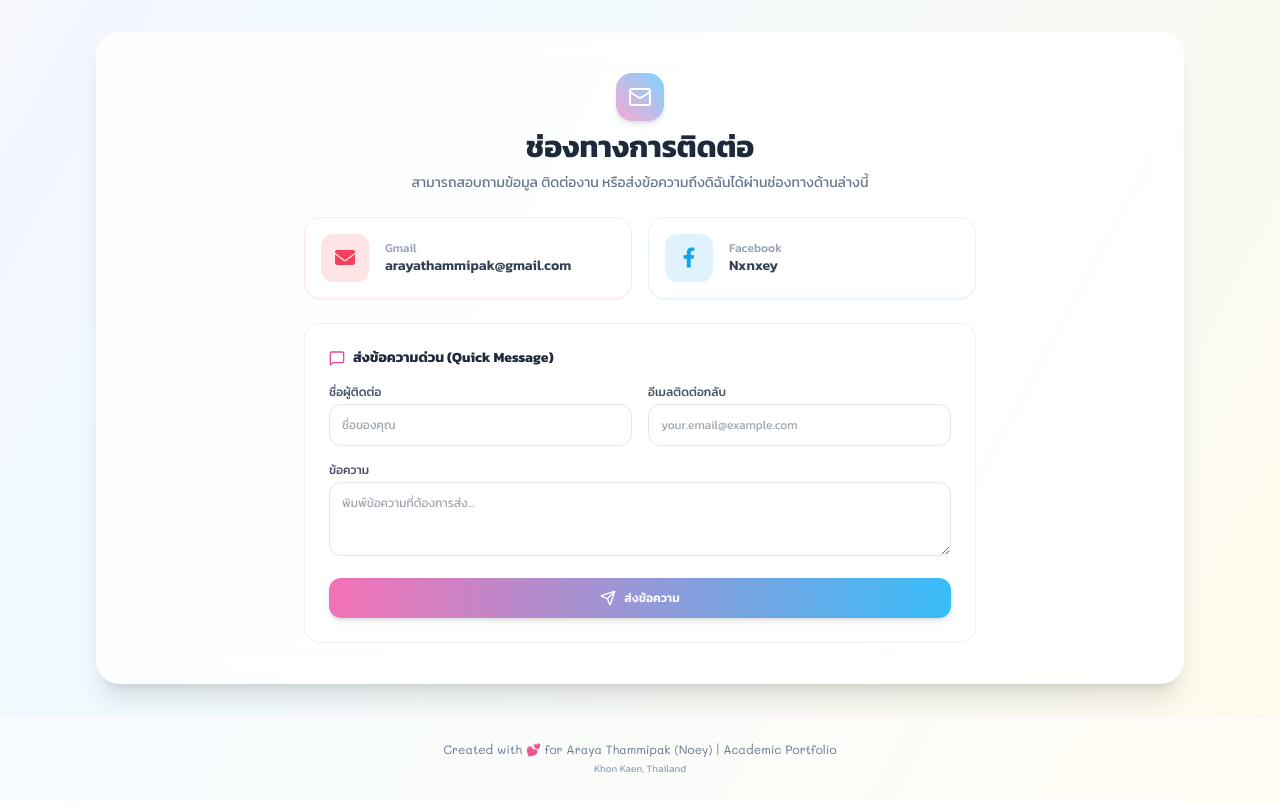
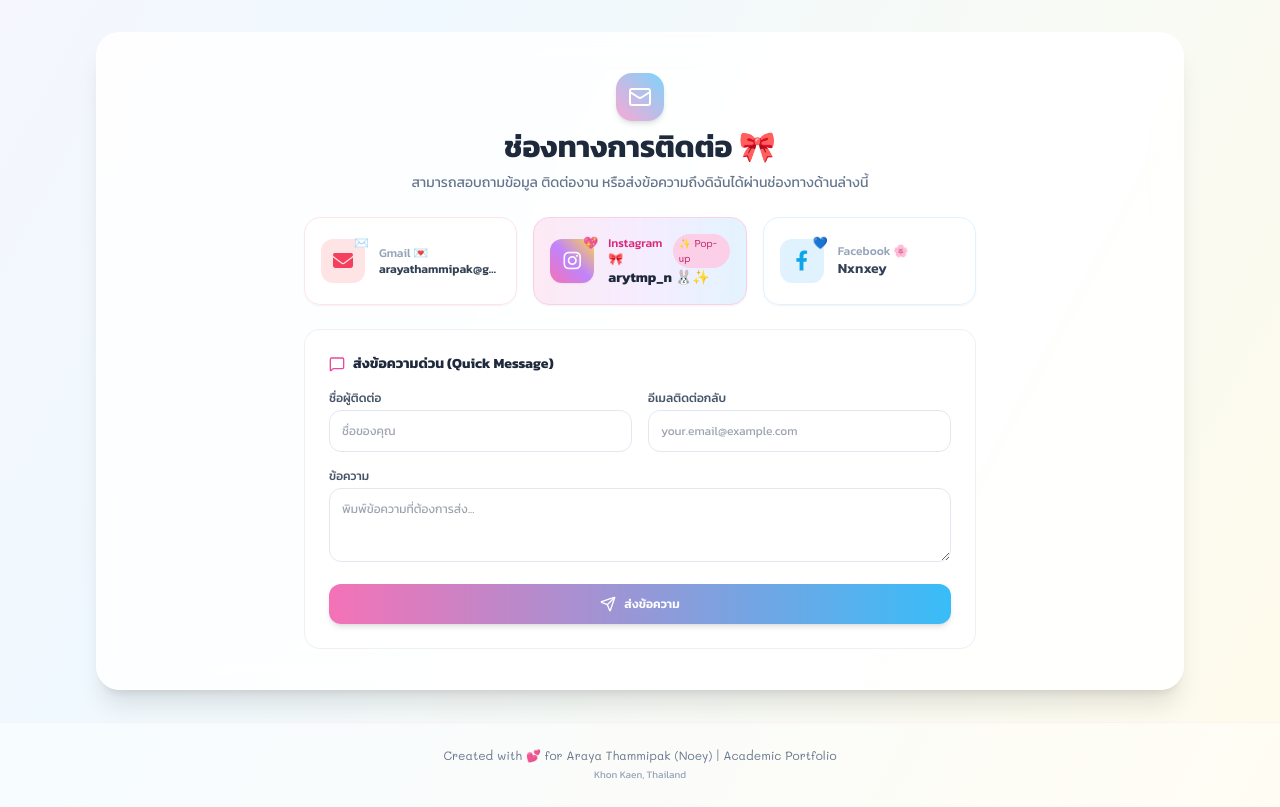
Before and after one commit to Araya114/Nx_port, a plain HTML site: page index.html in a window 1280 px wide. Shown: the part 1580-2387 px from the top of the page. Drawn offline with nearby package versions, Linux system fonts and the light colour scheme.

Commit message:
Update index.html

```diff
--- a/index.html
+++ b/index.html
@@ -417,33 +417,50 @@
                     <div class="inline-flex p-3 bg-gradient-to-tr from-pink-300 to-sky-300 rounded-2xl text-white shadow-md">
                         <i data-lucide="mail" class="w-6 h-6"></i>
                     </div>
-                    <h2 class="text-2xl sm:text-3xl font-bold text-slate-800 dark:text-zinc-100">ช่องทางการติดต่อ</h2>
+                    <h2 class="text-2xl sm:text-3xl font-bold text-slate-800 dark:text-zinc-100">ช่องทางการติดต่อ 🎀</h2>
                     <p class="text-xs sm:text-sm text-slate-500 dark:text-zinc-400">
                         สามารถสอบถามข้อมูล ติดต่องาน หรือส่งข้อความถึงดิฉันได้ผ่านช่องทางด้านล่างนี้
                     </p>
                 </div>
 
                 <!-- Direct Contact Cards -->
-                <div class="grid grid-cols-1 sm:grid-cols-2 gap-4">
+                <div class="grid grid-cols-1 sm:grid-cols-3 gap-4">
                     <!-- Gmail -->
-                    <a href="mailto:arayathammipak@gmail.com" class="flex items-center gap-4 p-4 rounded-2xl bg-white/80 dark:bg-zinc-800/80 shadow-sm hover:shadow-md transition border border-rose-100 dark:border-zinc-700 group">
-                        <div class="w-12 h-12 rounded-xl bg-rose-100 dark:bg-rose-950 text-rose-500 flex items-center justify-center text-xl group-hover:scale-110 transition shrink-0">
+                    <a href="mailto:arayathammipak@gmail.com" class="flex items-center gap-3.5 p-4 rounded-2xl bg-white/80 dark:bg-zinc-800/80 shadow-sm hover:shadow-md transition border border-rose-100 dark:border-zinc-700 group">
+                        <div class="w-11 h-11 rounded-xl bg-rose-100 dark:bg-rose-950 text-rose-500 flex items-center justify-center text-xl group-hover:scale-110 transition shrink-0 relative">
                             <i class="fa-solid fa-envelope"></i>
+                            <span class="absolute -top-1 -right-1 text-xs">✉️</span>
                         </div>
                         <div class="overflow-hidden">
-                            <p class="text-xs text-slate-400 font-medium">Gmail</p>
-                            <p class="text-xs sm:text-sm font-semibold text-slate-700 dark:text-zinc-200 truncate">arayathammipak@gmail.com</p>
+                            <p class="text-xs text-slate-400 font-medium">Gmail 💌</p>
+                            <p class="text-xs font-semibold text-slate-700 dark:text-zinc-200 truncate">arayathammipak@gmail.com</p>
                         </div>
                     </a>
 
+                    <!-- Instagram -->
+                    <button onclick="openInstagramModal()" class="flex items-center gap-3.5 p-4 rounded-2xl bg-gradient-to-r from-pink-100/90 via-purple-100/80 to-sky-100/90 dark:from-pink-950/50 dark:via-purple-950/50 dark:to-sky-950/50 shadow-sm hover:shadow-md hover:scale-[1.02] transition border border-pink-200 dark:border-pink-800/50 group text-left w-full">
+                        <div class="w-11 h-11 rounded-xl bg-gradient-to-tr from-pink-400 via-purple-400 to-amber-300 text-white flex items-center justify-center text-xl group-hover:scale-110 transition shrink-0 relative shadow-sm">
+                            <i class="fa-brands fa-instagram"></i>
+                            <span class="absolute -top-1 -right-1 text-xs">💖</span>
+                        </div>
+                        <div class="overflow-hidden flex-1">
+                            <div class="flex items-center justify-between">
+                                <p class="text-xs text-pink-600 dark:text-pink-300 font-medium">Instagram 🎀</p>
+                                <span class="text-[10px] bg-pink-200 dark:bg-pink-800 text-pink-700 dark:text-pink-200 px-1.5 py-0.5 rounded-full font-cute">✨ Pop-up</span>
+                            </div>
+                            <p class="text-xs sm:text-sm font-bold text-slate-800 dark:text-zinc-100 truncate">arytmp_n 🐰✨</p>
+                        </div>
+                    </button>
+
                     <!-- Facebook -->
-                    <a href="https://facebook.com" target="_blank" rel="noopener" class="flex items-center gap-4 p-4 rounded-2xl bg-white/80 dark:bg-zinc-800/80 shadow-sm hover:shadow-md transition border border-sky-100 dark:border-zinc-700 group">
-                        <div class="w-12 h-12 rounded-xl bg-sky-100 dark:bg-sky-950 text-sky-500 flex items-center justify-center text-xl group-hover:scale-110 transition shrink-0">
+                    <a href="https://facebook.com" target="_blank" rel="noopener" class="flex items-center gap-3.5 p-4 rounded-2xl bg-white/80 dark:bg-zinc-800/80 shadow-sm hover:shadow-md transition border border-sky-100 dark:border-zinc-700 group">
+                        <div class="w-11 h-11 rounded-xl bg-sky-100 dark:bg-sky-950 text-sky-500 flex items-center justify-center text-xl group-hover:scale-110 transition shrink-0 relative">
                             <i class="fa-brands fa-facebook-f"></i>
+                            <span class="absolute -top-1 -right-1 text-xs">💙</span>
                         </div>
-                        <div>
-                            <p class="text-xs text-slate-400 font-medium">Facebook</p>
-                            <p class="text-xs sm:text-sm font-semibold text-slate-700 dark:text-zinc-200">Nxnxey</p>
+                        <div class="overflow-hidden">
+                            <p class="text-xs text-slate-400 font-medium">Facebook 🌸</p>
+                            <p class="text-xs sm:text-sm font-semibold text-slate-700 dark:text-zinc-200 truncate">Nxnxey</p>
                         </div>
                     </a>
                 </div>
@@ -488,6 +505,44 @@
             <div class="pt-2 text-right">
                 <button onclick="closeEducationModal()" class="px-4 py-2 bg-pink-500 text-white text-xs font-semibold rounded-xl hover:bg-pink-600 transition">
                     ปิดหน้าต่าง
+                </button>
+            </div>
+        </div>
+    </div>
+
+    <!-- Pastel Pop-up Modal for Instagram Contact -->
+    <div id="instagramModal" class="fixed inset-0 z-50 hidden flex items-center justify-center p-4 bg-slate-900/40 backdrop-blur-md transition-all">
+        <div class="bg-gradient-to-br from-pink-100 via-purple-50 to-sky-100 dark:from-zinc-900 dark:via-zinc-850 dark:to-zinc-900 max-w-sm w-full rounded-3xl p-6 shadow-2xl relative border-2 border-pink-200/80 dark:border-pink-800/50 text-center space-y-4 transform transition-all scale-100 floating-anim">
+            <button onclick="closeInstagramModal()" class="absolute top-3 right-3 w-8 h-8 flex items-center justify-center text-slate-400 hover:text-pink-500 bg-white/80 dark:bg-zinc-800 rounded-full shadow-sm hover:scale-110 transition">
+                <i data-lucide="x" class="w-4 h-4"></i>
+            </button>
+
+            <div class="w-20 h-20 mx-auto rounded-full bg-gradient-to-tr from-pink-400 via-purple-400 to-amber-300 p-1 shadow-lg relative">
+                <div class="w-full h-full rounded-full bg-white dark:bg-zinc-800 flex items-center justify-center text-pink-500 text-3xl">
+                    <i class="fa-brands fa-instagram"></i>
+                </div>
+                <span class="absolute -bottom-1 -right-1 text-lg">🎀</span>
+            </div>
+
+            <div class="space-y-1">
+                <span class="inline-block px-3 py-1 rounded-full text-xs font-bold bg-pink-200/70 text-pink-700 dark:bg-pink-900/60 dark:text-pink-200 font-cute">
+                    💖 Instagram Contact
+                </span>
+                <h3 class="text-2xl font-bold text-slate-800 dark:text-zinc-100 font-cute">arytmp_n 🐰✨</h3>
+                <p class="text-xs text-slate-600 dark:text-zinc-300">ติดตามและส่งข้อความทักทายกันได้ที่นี่เลยค่ะ 💕</p>
+            </div>
+
+            <div class="p-3 bg-white/70 dark:bg-zinc-800/70 rounded-2xl border border-pink-100 dark:border-zinc-700 text-xs text-slate-600 dark:text-zinc-300 space-y-1">
+                <p class="font-semibold text-pink-500 dark:text-pink-400">🌷 Araya Thammipak (Noey)</p>
+                <p class="text-[11px] text-slate-500 dark:text-zinc-400">✨ Welcome to my IG lifestyle & portfolio context!</p>
+            </div>
+
+            <div class="pt-2 flex items-center justify-center gap-2">
+                <a href="https://www.instagram.com/arytmp_n" target="_blank" rel="noopener" class="flex-1 py-2.5 bg-gradient-to-r from-pink-400 to-purple-400 hover:from-pink-500 hover:to-purple-500 text-white font-semibold text-xs rounded-xl shadow-md hover:shadow-lg transition flex items-center justify-center gap-1.5">
+                    <i class="fa-brands fa-instagram"></i> ไปยัง Instagram 💖
+                </a>
+                <button onclick="closeInstagramModal()" class="px-3 py-2.5 bg-white/80 dark:bg-zinc-800 text-slate-600 dark:text-zinc-300 text-xs font-semibold rounded-xl hover:bg-slate-100 transition border border-slate-200 dark:border-zinc-700">
+                    ปิด 🌸
                 </button>
             </div>
         </div>
@@ -569,6 +624,15 @@
             document.getElementById('educationModal').classList.add('hidden');
         }
 
+        // Instagram Pastel Pop-up Handlers
+        function openInstagramModal() {
+            document.getElementById('instagramModal').classList.remove('hidden');
+        }
+
+        function closeInstagramModal() {
+            document.getElementById('instagramModal').classList.add('hidden');
+        }
+
         // Contact Form Handling
         function handleFormSubmit(event) {
             event.preventDefault();
```
